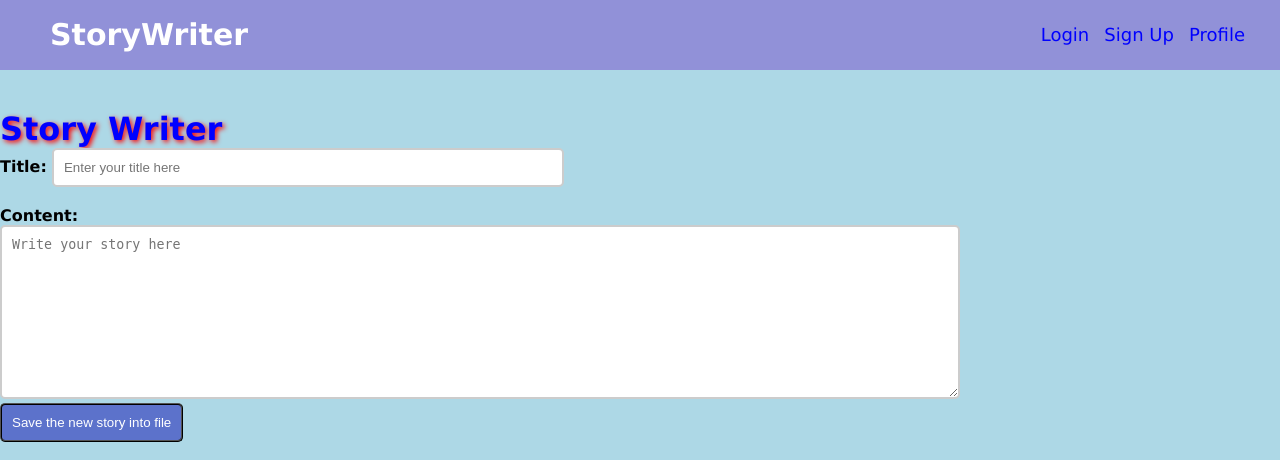
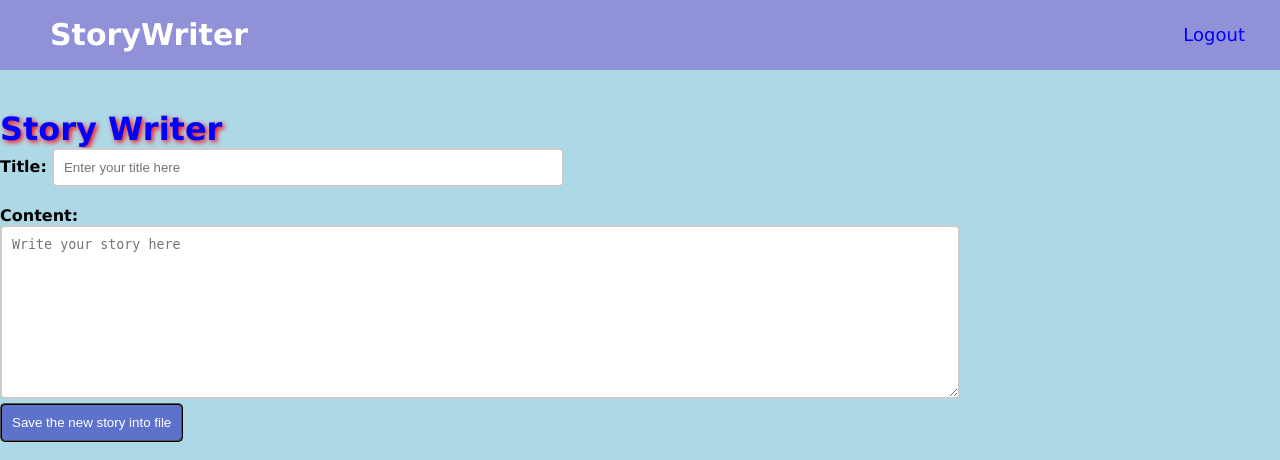
Before and after one commit to DavidTing123/GitExercise-Storywriter-G12, a Flask app: page / in a window 1280 px wide. Shown: the top 460 px of the page. Run offline with Flask 3, Linux system fonts and the light colour scheme; a user stored in the database is signed in.

Commit message:
feat: added a logout at the nav bar

```diff
--- a/StoryApp/routes.py
+++ b/StoryApp/routes.py
@@ -2,7 +2,7 @@ from flask import render_template,url_for, request, flash, redirect
 from StoryApp import app,db, bcrypt
 from StoryApp.forms import SignUpForm, LogInForm
 from StoryApp.models import User
-from flask_login import login_user, current_user
+from flask_login import login_user, current_user, logout_user
 import csv
 import pyttsx3   # a simple text-to-speech converter library in Python
 # import os
@@ -69,6 +69,11 @@ def signup():
 def resetpassword():
     return render_template("forgetpass.html")
 
+@app.route("/logout")
+def logout():
+    logout_user()
+    return redirect(url_for("index"))
+
 
 @app.route('/')
 def index():
--- a/StoryApp/templates/nav.html
+++ b/StoryApp/templates/nav.html
@@ -7,9 +7,13 @@
     <nav>
         <label class="logo">StoryWriter</label>
         <ul class="navbar">
-            <li><a href="/login">Login</a></li>
-            <li><a href="/signup">Sign Up</a></li>
-            <li><a href="#">Profile</a></li>
+            {%if current_user.is_authenticated%}
+                <li><a href="/logout">Logout</a></li>
+            {% else %}
+                <li><a href="/login">Login</a></li>
+                <li><a href="/signup">SignUp</a></li>
+                <li><a href="#">Profile</a></li>
+            {% endif %}
         </ul>
     </nav>
     {% block content %}{% endblock %}
```
